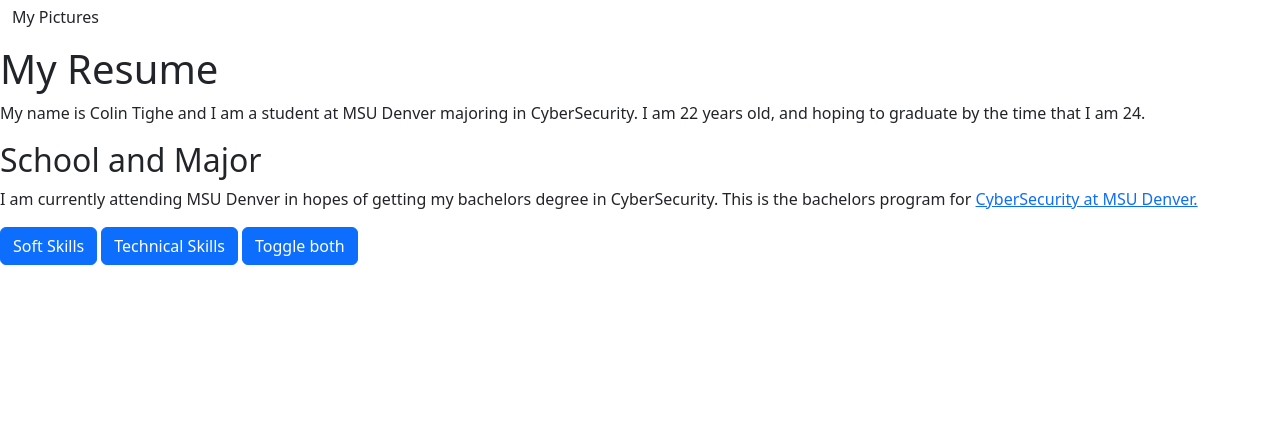
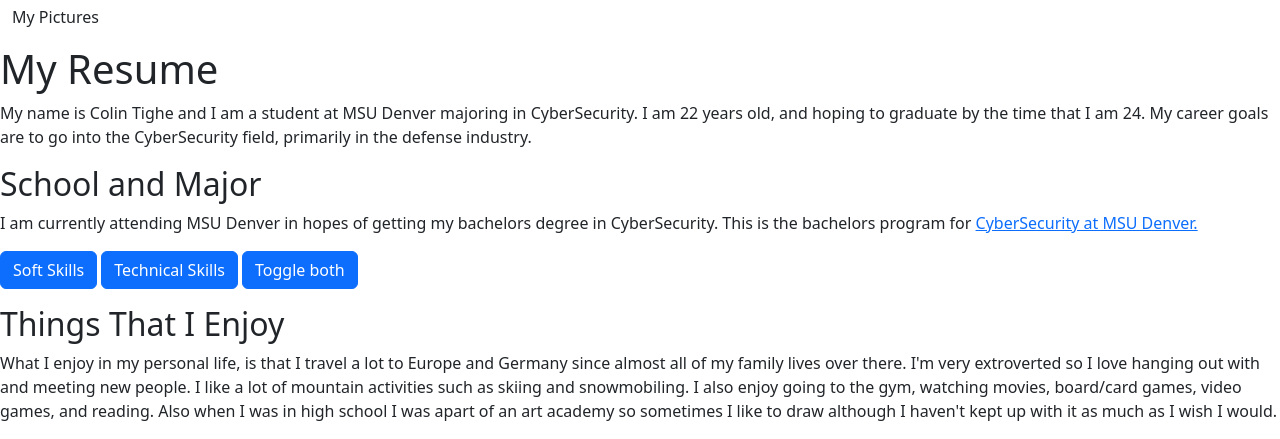
Before and after one commit to Klaus-T/Portfolio-Website, a plain HTML site: page index.html in a window 1280 px wide. Shown: the part 1183-1622 px from the top of the page. Before the commit the page ends 1464 px from the top, so only its background shows below. Drawn offline with nearby package versions, Linux system fonts and the light colour scheme; no server answers.

Commit message:
Quick glitch update for more stuff on my index

```diff
--- a/index.html
+++ b/index.html
@@ -88,7 +88,9 @@
       My Resume
     </h1>
     <p>
-      My name is Colin Tighe and I am a student at MSU Denver majoring in CyberSecurity. I am 22 years old, and hoping to graduate by the time that I am 24.
+      My name is Colin Tighe and I am a student at MSU Denver majoring in CyberSecurity.
+      I am 22 years old, and hoping to graduate by the time that I am 24.
+      My career goals are to go into the CyberSecurity field, primarily in the defense industry.
     </p>
     <h2>
       School and Major
@@ -128,5 +130,20 @@
     </div>
   </div>
 </div>
+    <h2>
+      Things That I Enjoy
+    </h2>
+    <p>
+     What I enjoy in my personal life, is that I travel a lot to Europe and
+      Germany since almost all of my family lives over there. I'm very
+      extroverted so I love hanging out with and meeting new people.
+      I like a lot of mountain activities such as skiing and snowmobiling. I
+      also enjoy going to the gym, watching movies, board/card games, video games,
+      and reading. Also when I was in high school I was apart of an art academy
+      so sometimes I like to draw although I haven't kept up with it as much as
+      I wish I would.
+    </p>
+    <!-- I need to put in links for 2 of my activities that I like and Images
+for some of them-->
   </body>
 </html>
```
